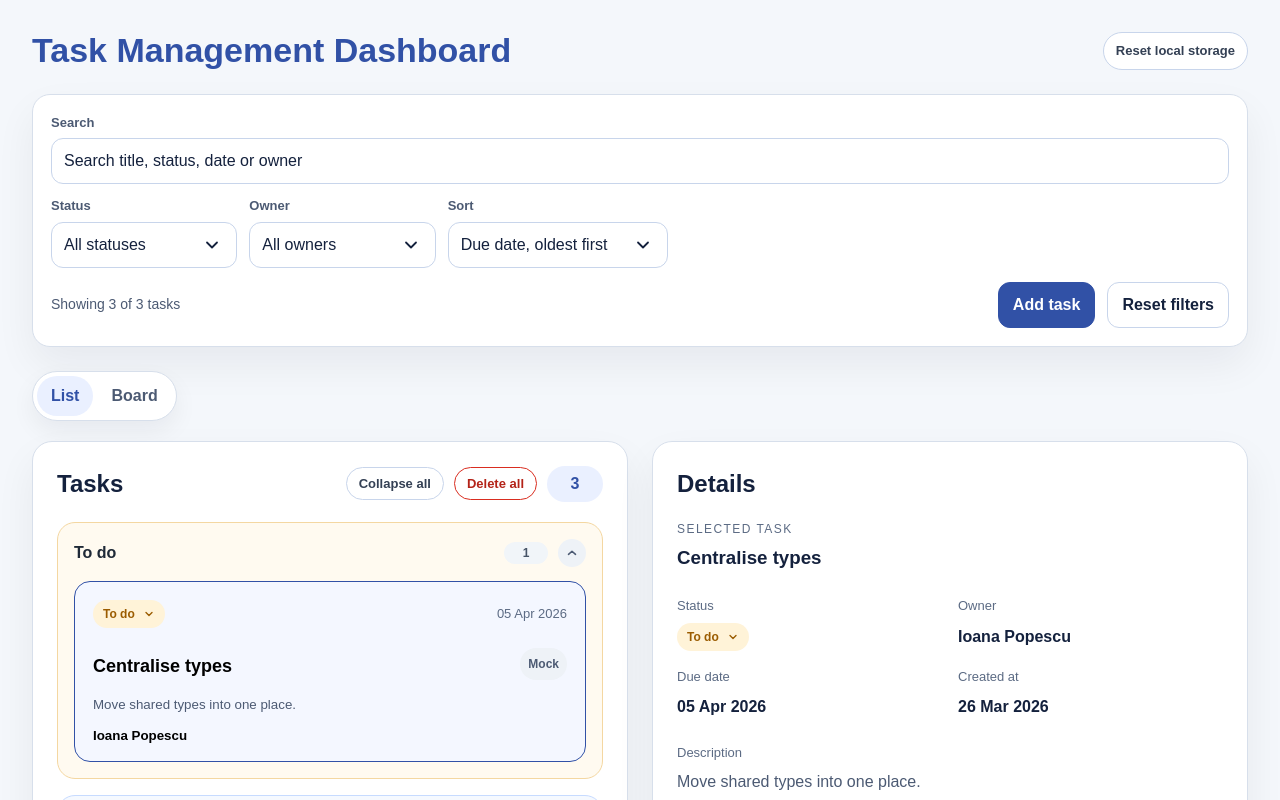
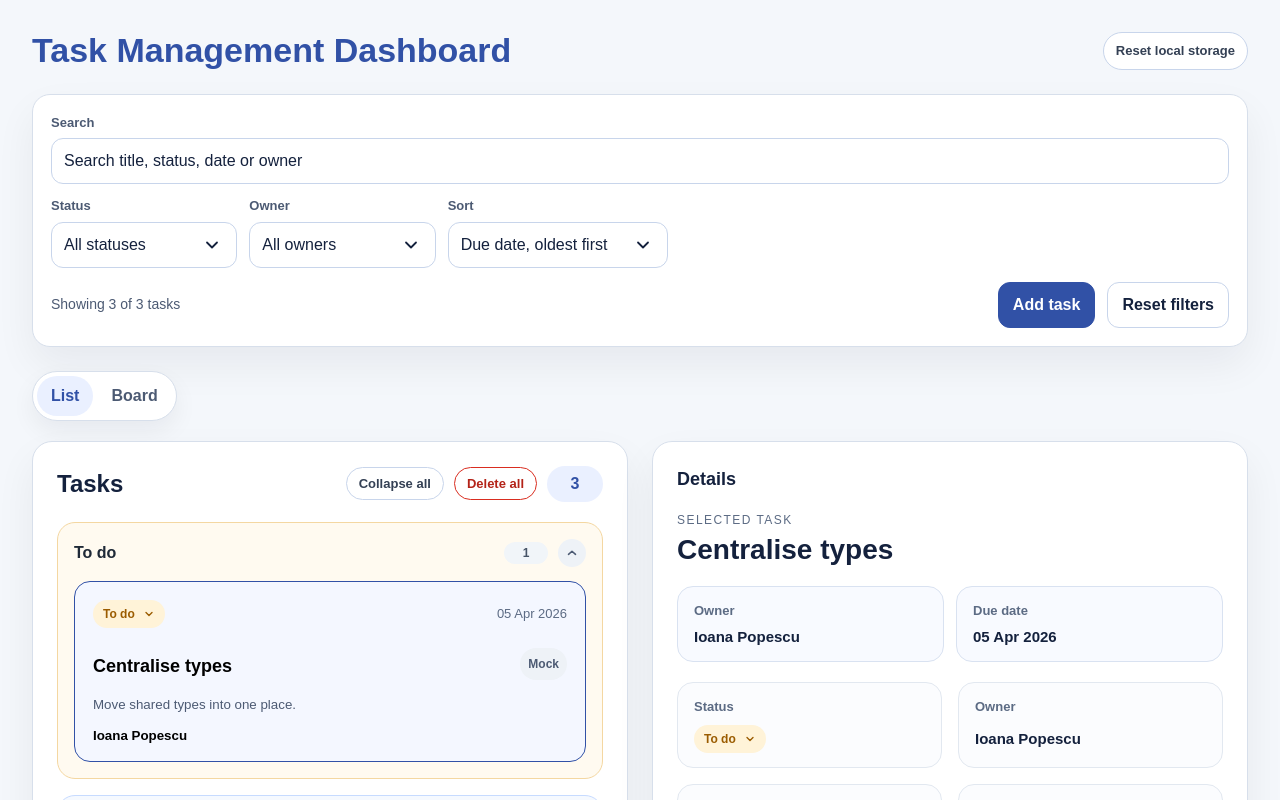
Before and after one commit to adriannistordeveloper/management-dashboard, a React (Vite) app: page / in a window 1280 px wide. Shown: the top 800 px of the page. Built offline with nearby package versions, Linux system fonts and the light colour scheme.

Commit message:
fix: details card improvement

```diff
--- a/src/components/HiddenSelectionState/style.tsx
+++ b/src/components/HiddenSelectionState/style.tsx
@@ -3,19 +3,22 @@ import type { CSSProperties } from 'react'
 export const containerStyle: CSSProperties = {
   display: 'grid',
   justifyItems: 'start',
-  gap: '10px',
-  padding: '24px 0',
+  gap: '12px',
+  padding: '20px 0',
+  maxWidth: '340px',
 }
 
 export const titleStyle: CSSProperties = {
   margin: 0,
   fontSize: '20px',
   fontWeight: 700,
+  color: '#14213d',
 }
 
 export const copyStyle: CSSProperties = {
   margin: 0,
   color: '#4c5a73',
+  lineHeight: 1.6,
 }
 
 export const buttonStyle: CSSProperties = {
--- a/src/components/NoSelectionState/style.tsx
+++ b/src/components/NoSelectionState/style.tsx
@@ -3,17 +3,20 @@ import type { CSSProperties } from 'react'
 export const containerStyle: CSSProperties = {
   display: 'grid',
   justifyItems: 'start',
-  gap: '10px',
-  padding: '24px 0',
+  gap: '12px',
+  padding: '20px 0',
+  maxWidth: '320px',
 }
 
 export const titleStyle: CSSProperties = {
   margin: 0,
   fontSize: '20px',
   fontWeight: 700,
+  color: '#14213d',
 }
 
 export const copyStyle: CSSProperties = {
   margin: 0,
   color: '#4c5a73',
+  lineHeight: 1.6,
 }
--- a/src/components/TaskDetailsPanel/TaskDetailsPanel.tsx
+++ b/src/components/TaskDetailsPanel/TaskDetailsPanel.tsx
@@ -15,6 +15,9 @@ import {
   gridStyle,
   headerStyle,
   headingStyle,
+  summaryGridStyle,
+  summaryItemStyle,
+  summaryValueStyle,
   labelStyle,
   metaItemStyle,
   panelStyle,
@@ -67,6 +70,17 @@ export function TaskDetailsPanel({
           <h3 style={titleStyle}>{selectedTask.title}</h3>
         </div>
 
+        <div style={summaryGridStyle}>
+          <div style={summaryItemStyle}>
+            <span style={labelStyle}>Owner</span>
+            <strong style={summaryValueStyle}>{selectedTask.owner}</strong>
+          </div>
+          <div style={summaryItemStyle}>
+            <span style={labelStyle}>Due date</span>
+            <strong style={summaryValueStyle}>{formatDate(selectedTask.dueDate)}</strong>
+          </div>
+        </div>
+
         <div style={gridStyle}>
           <div style={metaItemStyle}>
             <span style={labelStyle}>Status</span>
@@ -74,15 +88,15 @@ export function TaskDetailsPanel({
           </div>
           <div style={metaItemStyle}>
             <span style={labelStyle}>Owner</span>
-            <strong>{selectedTask.owner}</strong>
+            <strong style={summaryValueStyle}>{selectedTask.owner}</strong>
           </div>
           <div style={metaItemStyle}>
             <span style={labelStyle}>Due date</span>
-            <strong>{formatDate(selectedTask.dueDate)}</strong>
+            <strong style={summaryValueStyle}>{formatDate(selectedTask.dueDate)}</strong>
           </div>
           <div style={metaItemStyle}>
             <span style={labelStyle}>Created at</span>
-            <strong>{formatDate(selectedTask.createdAt)}</strong>
+            <strong style={summaryValueStyle}>{formatDate(selectedTask.createdAt)}</strong>
           </div>
         </div>
 
--- a/src/components/TaskDetailsPanel/style.tsx
+++ b/src/components/TaskDetailsPanel/style.tsx
@@ -22,11 +22,13 @@ export const headerStyle: CSSProperties = {
 
 export const headingStyle: CSSProperties = {
   margin: 0,
+  fontSize: '18px',
+  color: '#14213d',
 }
 
 export const stackStyle: CSSProperties = {
   display: 'grid',
-  gap: '24px',
+  gap: '20px',
 }
 
 export const actionsStyle: CSSProperties = {
@@ -46,6 +48,26 @@ export const eyebrowStyle: CSSProperties = {
 
 export const titleStyle: CSSProperties = {
   margin: 0,
+  fontSize: '28px',
+  lineHeight: 1.1,
+  color: '#14213d',
+}
+
+export const summaryGridStyle: CSSProperties = {
+  display: 'grid',
+  gridTemplateColumns: 'repeat(auto-fit, minmax(min(100%, 180px), 1fr))',
+  gap: '12px',
+}
+
+export const summaryItemStyle: CSSProperties = {
+  display: 'grid',
+  gap: '6px',
+  padding: '14px 16px',
+  borderRadius: '16px',
+  background: '#f8faff',
+  borderWidth: '1px',
+  borderStyle: 'solid',
+  borderColor: '#d9e2f1',
 }
 
 export const gridStyle: CSSProperties = {
@@ -57,21 +79,41 @@ export const gridStyle: CSSProperties = {
 export const metaItemStyle: CSSProperties = {
   display: 'grid',
   gap: '8px',
+  padding: '14px 16px',
+  borderRadius: '16px',
+  background: '#fbfcfe',
+  borderWidth: '1px',
+  borderStyle: 'solid',
+  borderColor: '#e2e8f0',
 }
 
 export const labelStyle: CSSProperties = {
   fontSize: '13px',
+  fontWeight: 600,
   color: '#5c6b84',
+}
+
+export const summaryValueStyle: CSSProperties = {
+  color: '#14213d',
+  fontSize: '15px',
+  lineHeight: 1.4,
 }
 
 export const descriptionBlockStyle: CSSProperties = {
   display: 'grid',
   gap: '8px',
+  padding: '16px',
+  borderRadius: '16px',
+  background: '#fbfcfe',
+  borderWidth: '1px',
+  borderStyle: 'solid',
+  borderColor: '#e2e8f0',
 }
 
 export const descriptionStyle: CSSProperties = {
   margin: 0,
   color: '#4c5a73',
+  lineHeight: 1.6,
 }
 
 export const secondaryButtonStyle: CSSProperties = {
```
